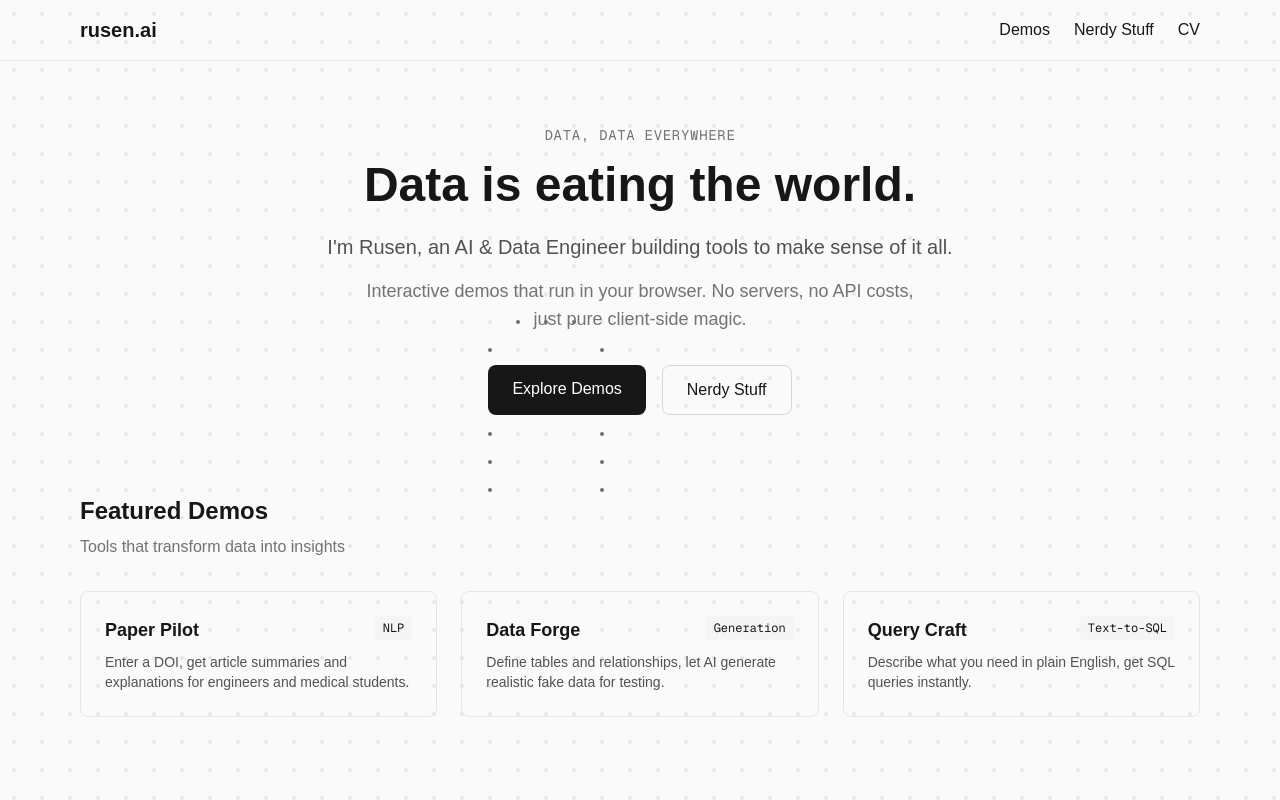
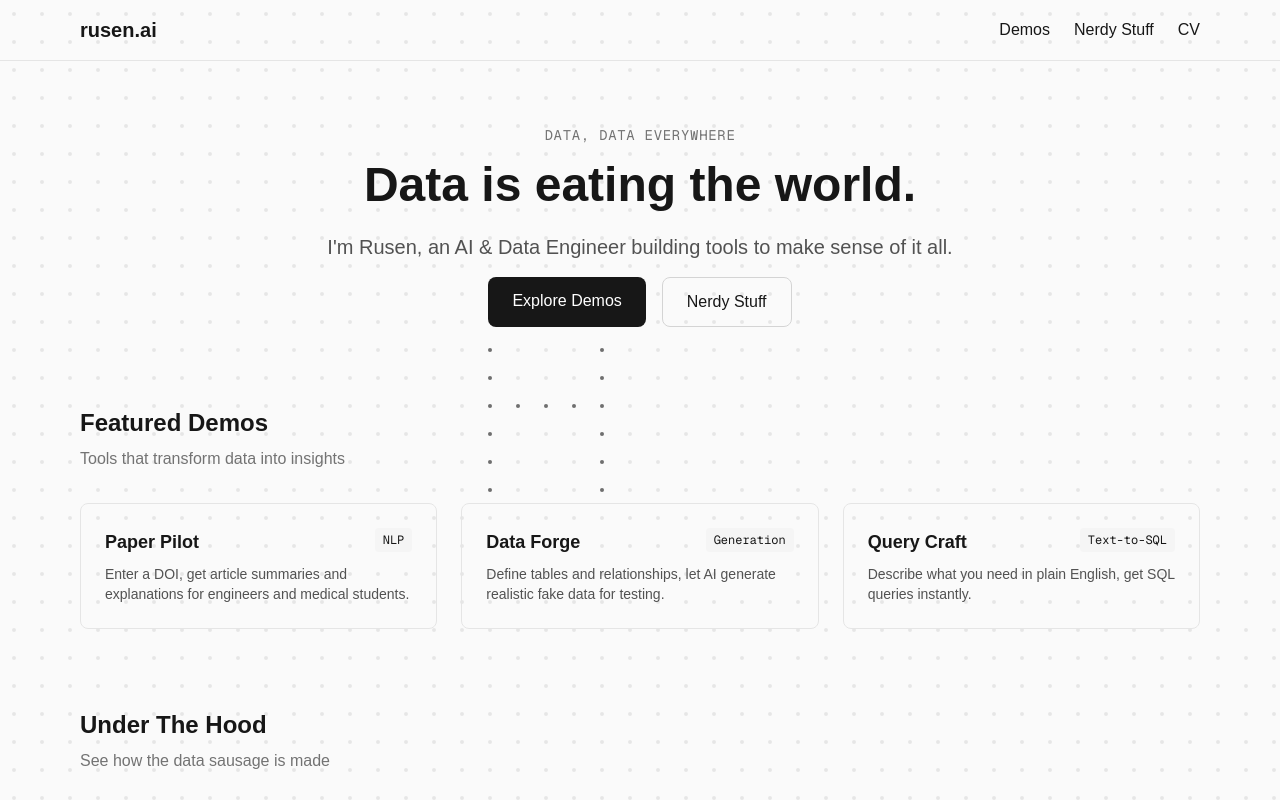
Before and after one commit to rusenbb/rusen-ai, a Next.js app: page / in a window 1280 px wide. Shown: the top 800 px of the page. Built offline with nearby package versions, Linux system fonts and the light colour scheme.

Commit message:
Remove subtitle text from hero section

```diff
--- a/src/app/page.tsx
+++ b/src/app/page.tsx
@@ -13,10 +13,6 @@ export default function Home() {
         </h1>
         <p className="text-xl text-neutral-600 dark:text-neutral-400 mb-4 max-w-2xl mx-auto">
           I&apos;m Rusen, an AI &amp; Data Engineer building tools to make sense of it all.
-        </p>
-        <p className="text-lg text-neutral-500 dark:text-neutral-500 mb-8 max-w-xl mx-auto">
-          Interactive demos that run in your browser. No servers, no API costs,
-          just pure client-side magic.
         </p>
         <div className="flex gap-4 justify-center">
           <Link
```
